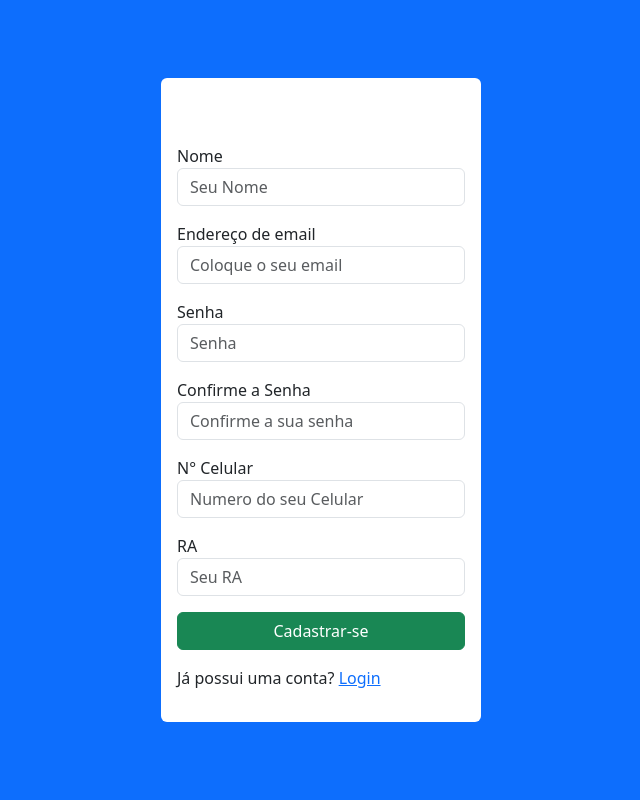
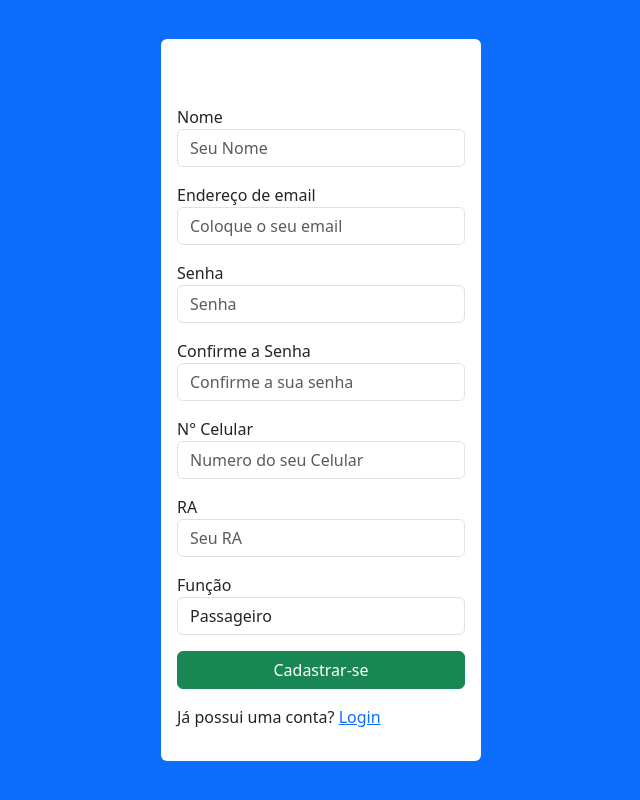
Before and after one commit to danirso/Unirides, a React (Create React App) app in the folder frontend/: page /signup in a window 1280 px wide. Shown: the whole page, without its empty margins (319-959 px from the left). Built offline with nearby package versions, Linux system fonts and the light colour scheme.

Commit message:
adicionado dropdown passageiro/motorista

```diff
--- a/frontend/src/Signup.js
+++ b/frontend/src/Signup.js
@@ -10,12 +10,17 @@ function Signup() {
     confirmPassword: "",
     celular: "",
     ra: "",
+    role: 0, // Valor inicial para passageiro
   });
 
   const [errors, setErrors] = useState({});
 
   const handleInput = (e) => {
-    setValues((prev) => ({ ...prev, [e.target.name]: e.target.value }));
+    const { name, value } = e.target;
+    setValues((prev) => ({
+      ...prev,
+      [name]: name === "role" ? Number(value) : value
+    }));
   };
 
   const handleSubmit = (e) => {
@@ -27,7 +32,6 @@ function Signup() {
     <div className="d-flex justify-content-center align-items-center bg-primary vh-100">
       <div className="bg-white p-3 rounded w-25">
         <form
-          action=""
           className="mx-auto"
           style={{ maxWidth: "400px", marginTop: "50px" }}
           onSubmit={handleSubmit}
@@ -39,15 +43,14 @@ function Signup() {
               name="name"
               className="form-control"
               id="inputName"
-              aria-describedby="nameHelp"
               placeholder="Seu Nome"
               value={values.name}
               onChange={handleInput}
             />
-            {errors.name && (
-              <small className="text-danger">{errors.name}</small>
-            )}
+            {errors.name && <small className="text-danger">{errors.name}</small>}
           </div>
+
+          {/* Campo de email */}
           <div className="form-group mb-3">
             <label htmlFor="inputEmail">Endereço de email</label>
             <input
@@ -55,15 +58,14 @@ function Signup() {
               name="email"
               className="form-control"
               id="inputEmail"
-              aria-describedby="emailHelp"
               placeholder="Coloque o seu email"
               value={values.email}
               onChange={handleInput}
             />
-            {errors.email && (
-              <small className="text-danger">{errors.email}</small>
-            )}
+            {errors.email && <small className="text-danger">{errors.email}</small>}
           </div>
+
+          {/* Campo de senha */}
           <div className="form-group mb-3">
             <label htmlFor="inputPassword">Senha</label>
             <input
@@ -75,10 +77,10 @@ function Signup() {
               value={values.password}
               onChange={handleInput}
             />
-            {errors.password && (
-              <small className="text-danger">{errors.password}</small>
-            )}
+            {errors.password && <small className="text-danger">{errors.password}</small>}
           </div>
+
+          {/* Confirmação de senha */}
           <div className="form-group mb-3">
             <label htmlFor="confirmPassword">Confirme a Senha</label>
             <input
@@ -90,10 +92,10 @@ function Signup() {
               value={values.confirmPassword}
               onChange={handleInput}
             />
-            {errors.confirmPassword && (
-              <small className="text-danger">{errors.confirmPassword}</small>
-            )}
+            {errors.confirmPassword && <small className="text-danger">{errors.confirmPassword}</small>}
           </div>
+
+          {/* Número de celular */}
           <div className="form-group mb-3">
             <label htmlFor="inputNumeroCeular">N° Celular</label>
             <input
@@ -105,10 +107,10 @@ function Signup() {
               value={values.celular}
               onChange={handleInput}
             />
-            {errors.celular && (
-              <small className="text-danger">{errors.celular}</small>
-            )}
+            {errors.celular && <small className="text-danger">{errors.celular}</small>}
           </div>
+
+          {/* RA */}
           <div className="form-group mb-3">
             <label htmlFor="inputRA">RA</label>
             <input
@@ -122,6 +124,23 @@ function Signup() {
             />
             {errors.ra && <small className="text-danger">{errors.ra}</small>}
           </div>
+
+          {/* Função */}
+          <div className="form-group mb-3">
+            <label htmlFor="role">Função</label>
+            <select
+              name="role"
+              className="form-control"
+              id="role"
+              value={values.role}
+              onChange={handleInput}
+            >
+              <option value={0}>Passageiro</option>
+              <option value={1}>Motorista</option>
+            </select>
+            {errors.role && <small className="text-danger">{errors.role}</small>}
+          </div>
+
           <button
             type="submit"
             className="btn btn-success w-100 align-items-center mb-3"
```
